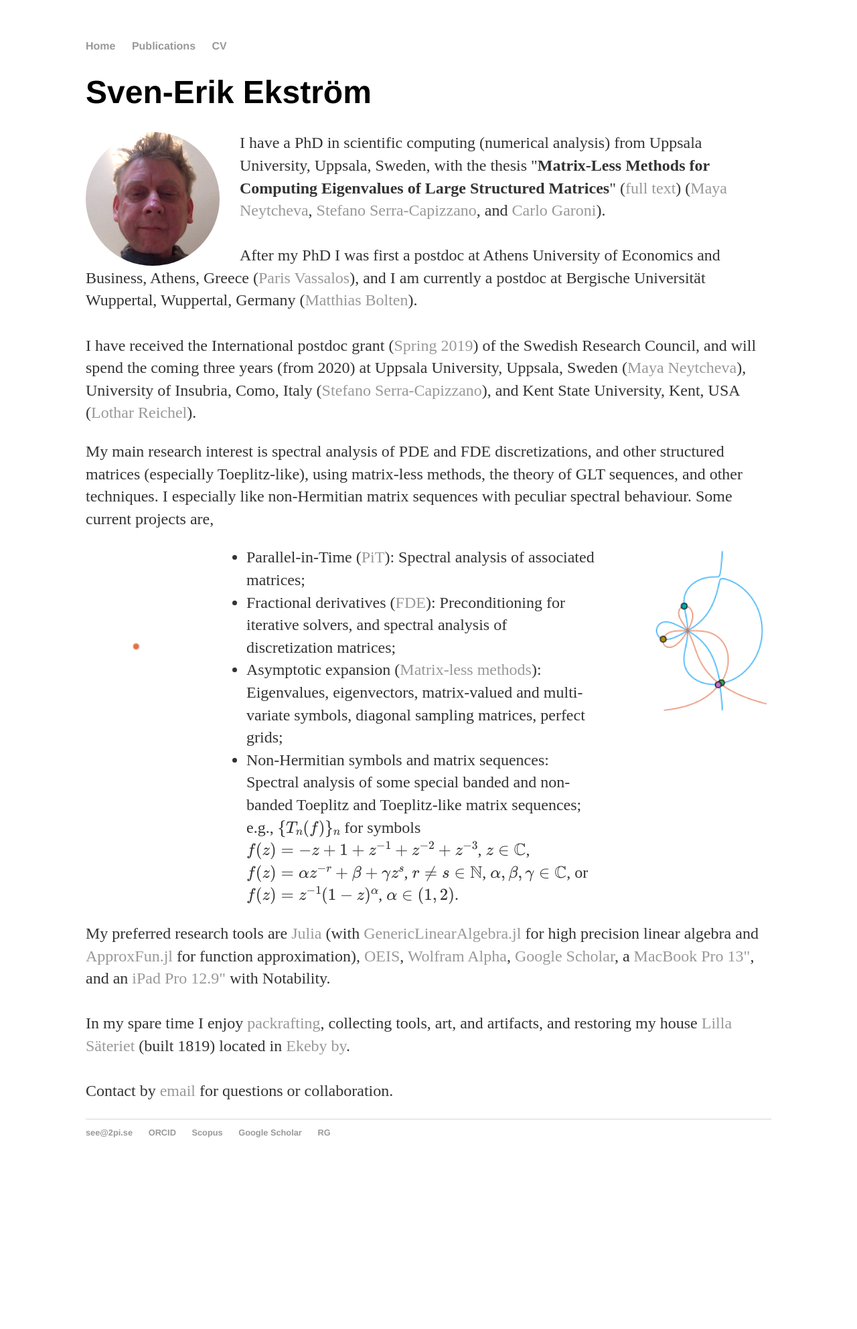
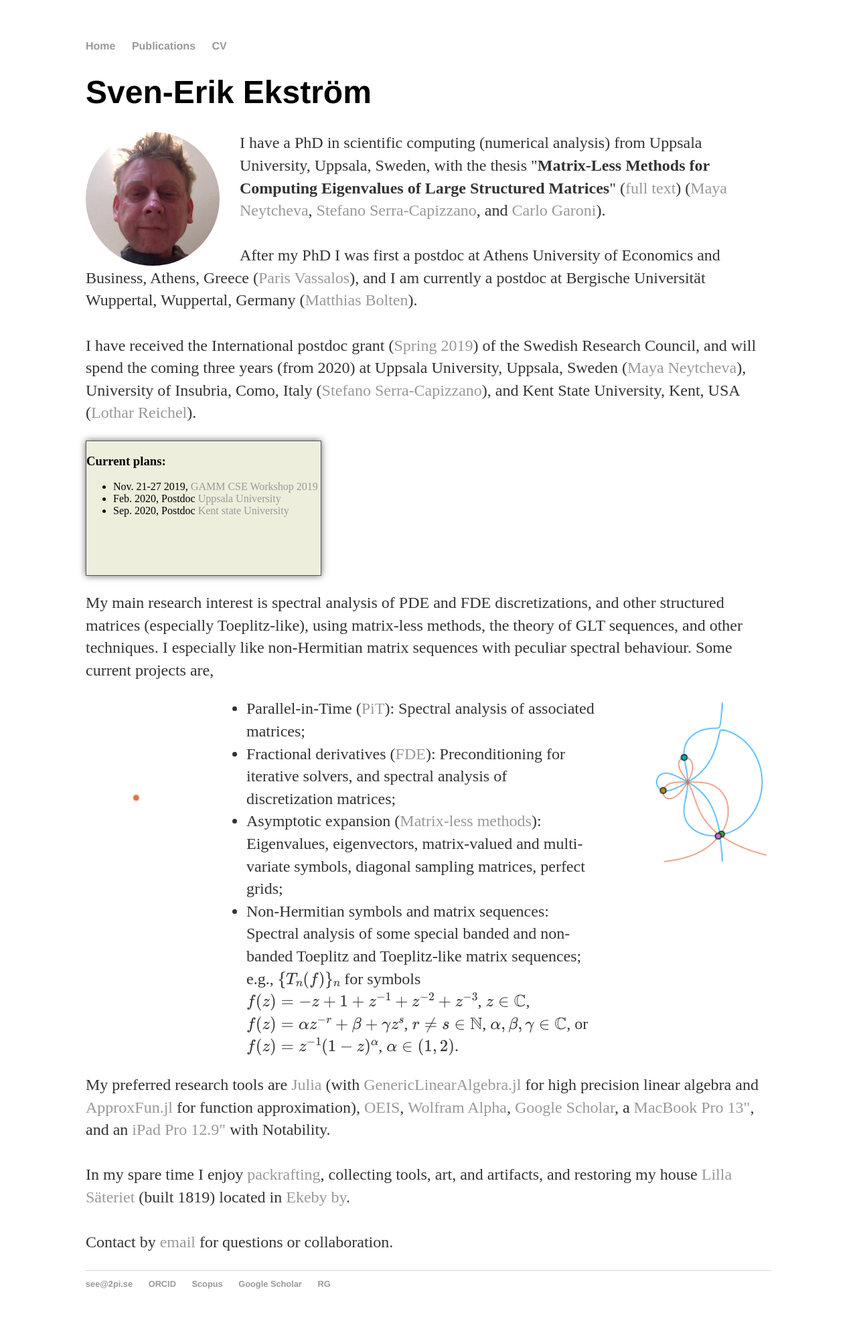
Before and after one commit to sverek/sverek.github.io, a Jekyll site: the page built from index.html, in a window 1280 px wide. Shown: the whole page at 67% size. Built offline with Jekyll 4.4.1, drawn with Linux system fonts in a browser that asks for light colours; before the commit the page ends 1759 px from its top, so only the background shows below that.

Commit message:
test plan box

```diff
--- a/css/main.css
+++ b/css/main.css
@@ -70,3 +70,13 @@ ul.foo {
     float: right;
     margin-left: 10px;
 }
+.allSides
+    {
+      width:350px;height:200px;
+      border: solid 1px #555;
+      background-color: #eed;
+      box-shadow:  0 0 10px  rgba(0,0,0,0.6);
+      -moz-box-shadow: 0 0 10px  rgba(0,0,0,0.6);
+      -webkit-box-shadow: 0 0 10px  rgba(0,0,0,0.6);
+      -o-box-shadow: 0 0 10px  rgba(0,0,0,0.6);
+    }
--- a/index.html
+++ b/index.html
@@ -18,6 +18,16 @@ title: www.2pi.se
 		<br>
 		I have received the International postdoc grant (<a href="https://www.vr.se/english/calls-and-decisions/grant-decisions/decisions/2019-03-25-international-postdoc.html">Spring 2019</a>) of the Swedish Research Council, and will spend the coming three years (from 2020) at Uppsala University, Uppsala, Sweden (<a href="https://www.researchgate.net/profile/Maya_Neytcheva">Maya Neytcheva</a>), University of Insubria, Como, Italy (<a href="https://scholar.google.com/citations?user=IPufiOUAAAAJ">Stefano Serra-Capizzano</a>), and Kent State University, Kent, USA (<a href="http://www.math.kent.edu/~reichel/">Lothar Reichel</a>).
 	</p>
+
+  <div class="allSides">
+      <h3>Current plans:</h3>
+      <ul>
+        <li>Nov. 21-27 2019, <a href="https://www.uni-ulm.de/mawi/mawi-numerik/forschung/gamm-cse-workshop-2019">GAMM CSE Workshop 2019</a></li>
+        <li>Feb. 2020, Postdoc <a href="https://www.it.uu.se">Uppsala University</a></li>
+        <li>Sep. 2020, Postdoc <a href="https://www.kent.edu">Kent state University</a></li>
+      </ul>
+  </div>
+
 	<p>
 		My main research interest is spectral analysis of PDE and FDE discretizations, and other structured matrices (especially Toeplitz-like), using matrix-less methods, the theory of GLT sequences, and other techniques. I especially like non-Hermitian matrix sequences with peculiar spectral behaviour. Some current projects are,
 	</p>
```
